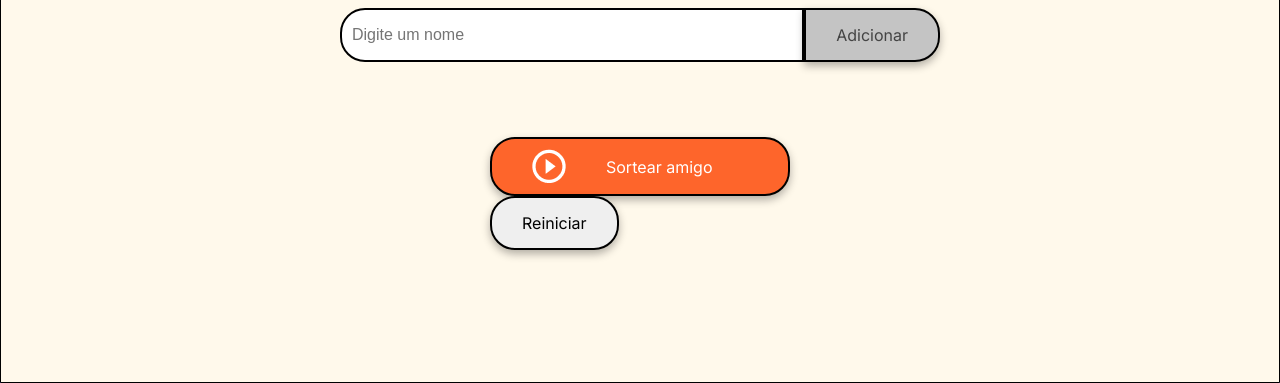
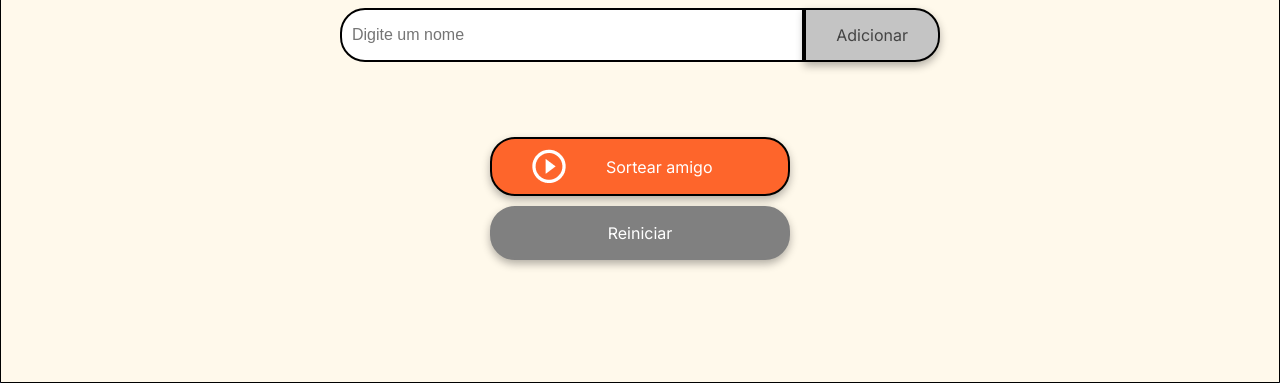
Before and after one commit to CarinaMendesDev/CarinaMendesDev.github.io, a plain HTML site: page index.html in a window 1280 px wide. Shown: the part 417-800 px from the top of the page. Drawn offline with Linux system fonts and the light colour scheme.

Commit message:
Update style.css

```diff
--- a/style.css
+++ b/style.css
@@ -160,3 +160,21 @@ ul {
 .button-draw:hover {
     background-color: var(--color-button-hover);
 }
+
+/* Novo botão Reiniciar */
+.button-restart {
+    background-color: gray;
+    color: var(--color-white);
+    border: 2px solid gray;
+    padding: 15px 30px;
+    font-size: 16px;
+    cursor: pointer;
+    border-radius: 25px;
+    box-shadow: 0 4px 8px rgba(0, 0, 0, 0.3);
+    margin-top: 10px;
+    width: 100%;
+}
+
+.button-restart:hover {
+    background-color: #ccc;
+}
```
